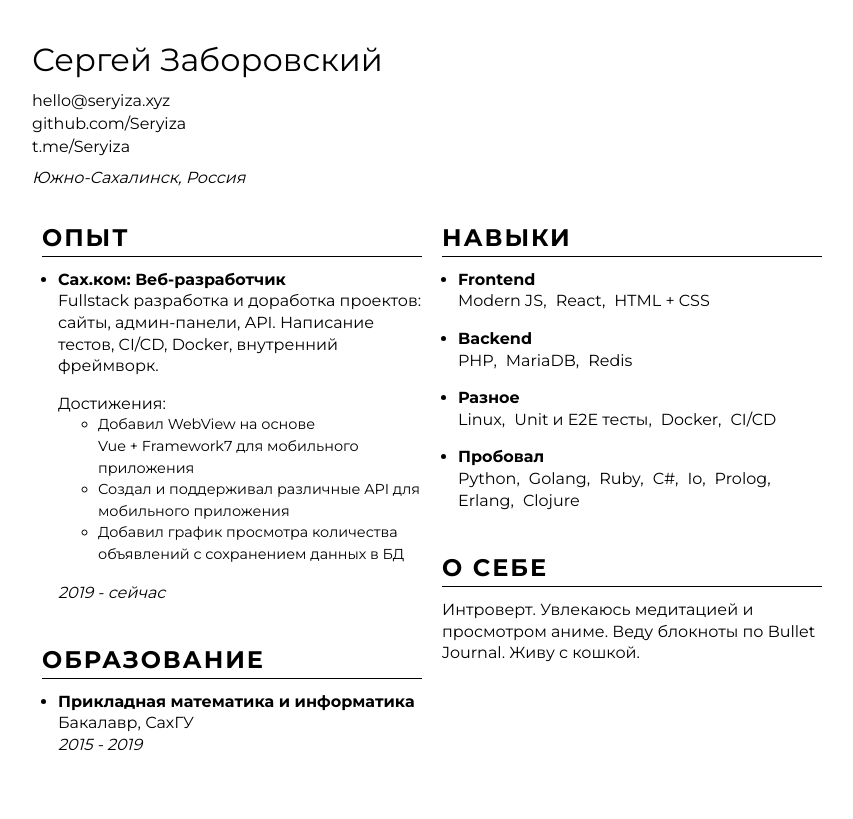
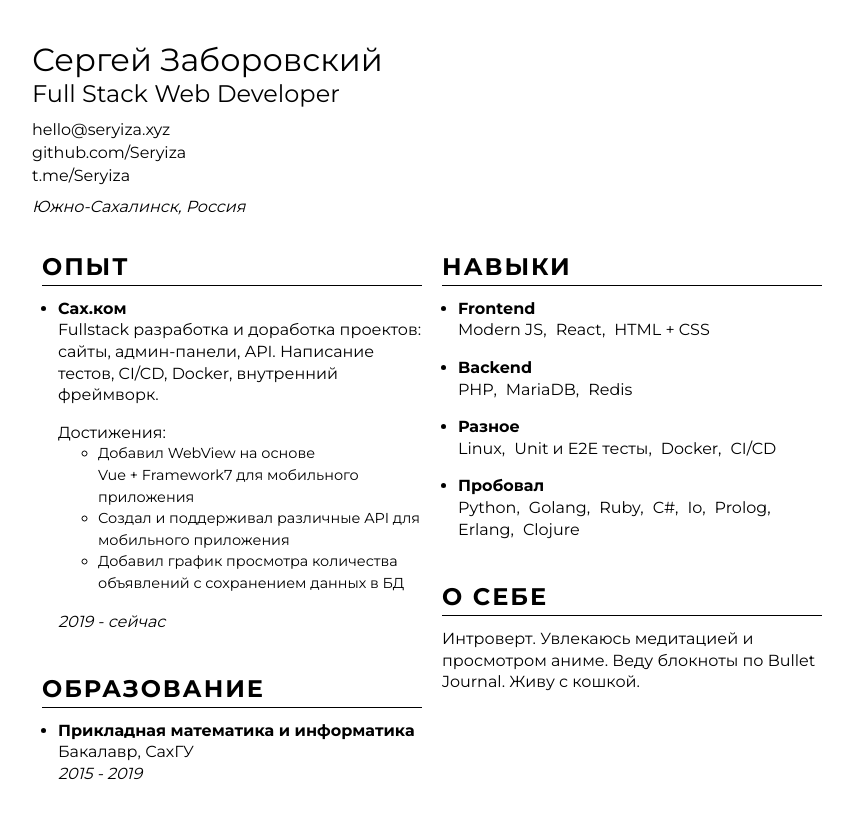
Before and after one commit to Seryiza/seryiza.github.io, a Jekyll site: the page built from resume.html, in a window 1280 px wide. Shown: the top 819 px of the page, without its empty margins (208-1061 px from the left). Built offline with Jekyll 4.4.1, drawn with Linux system fonts in a browser that asks for light colours.

Commit message:
Должность перенесена в начало резюме

```diff
--- a/_sass/resume/all.scss
+++ b/_sass/resume/all.scss
@@ -11,6 +11,10 @@
 
     &__my-name {
         font-size: 2em;
+    }
+
+    &__my-position {
+        font-size: 1.5em;
     }
 
     &__contacts-list {
--- a/resume.html
+++ b/resume.html
@@ -28,6 +28,10 @@
                 Сергей Заборовский
             </div>
 
+            <div class="resume__my-position">
+                Full Stack Web Developer
+            </div>
+
             <ul class="resume__contacts-list">
                 <li>
                     hello@seryiza.xyz
@@ -51,7 +55,7 @@
                     <ul class="resume__block-list">
                         <li>
                             <span class="resume__block-title">
-                                Сах.ком: Веб-разработчик
+                                Сах.ком
                             </span>
 
                             <div class="resume__block-text">
```
